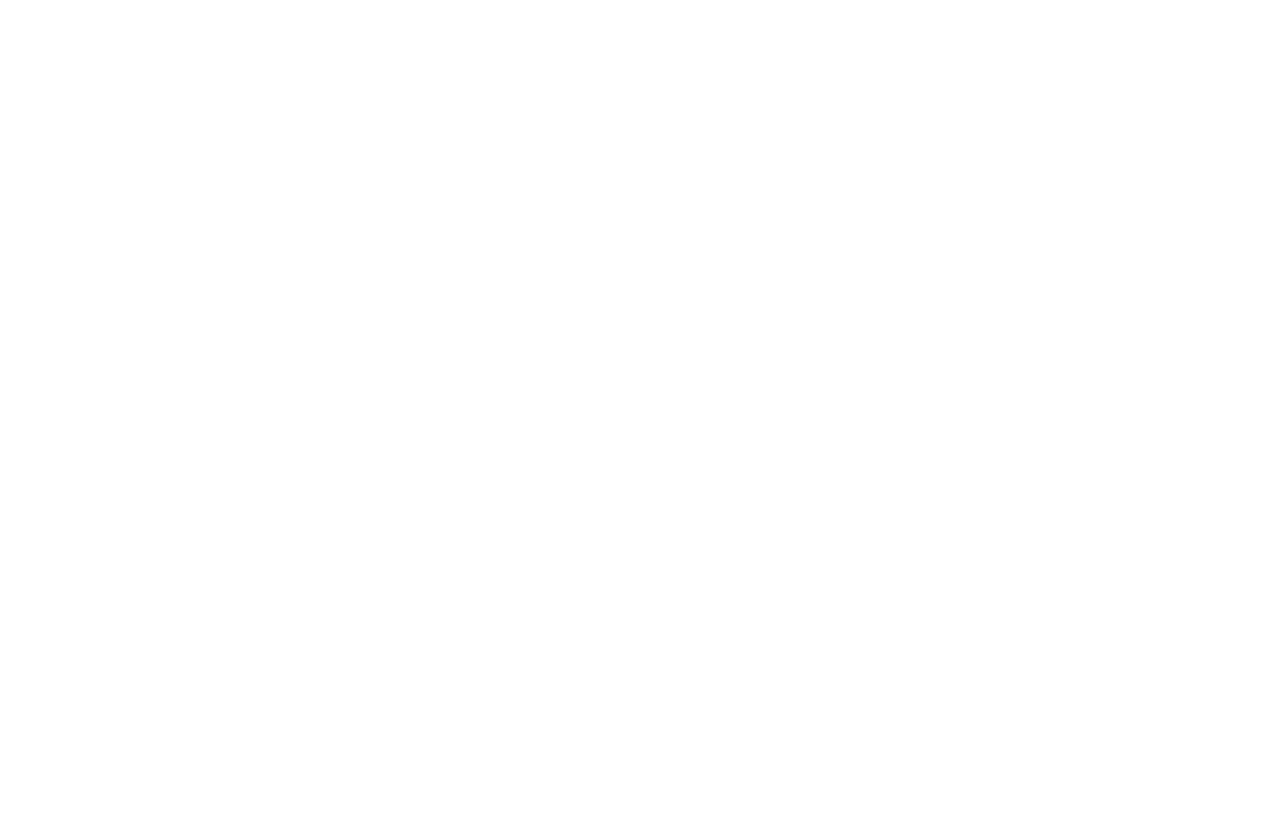
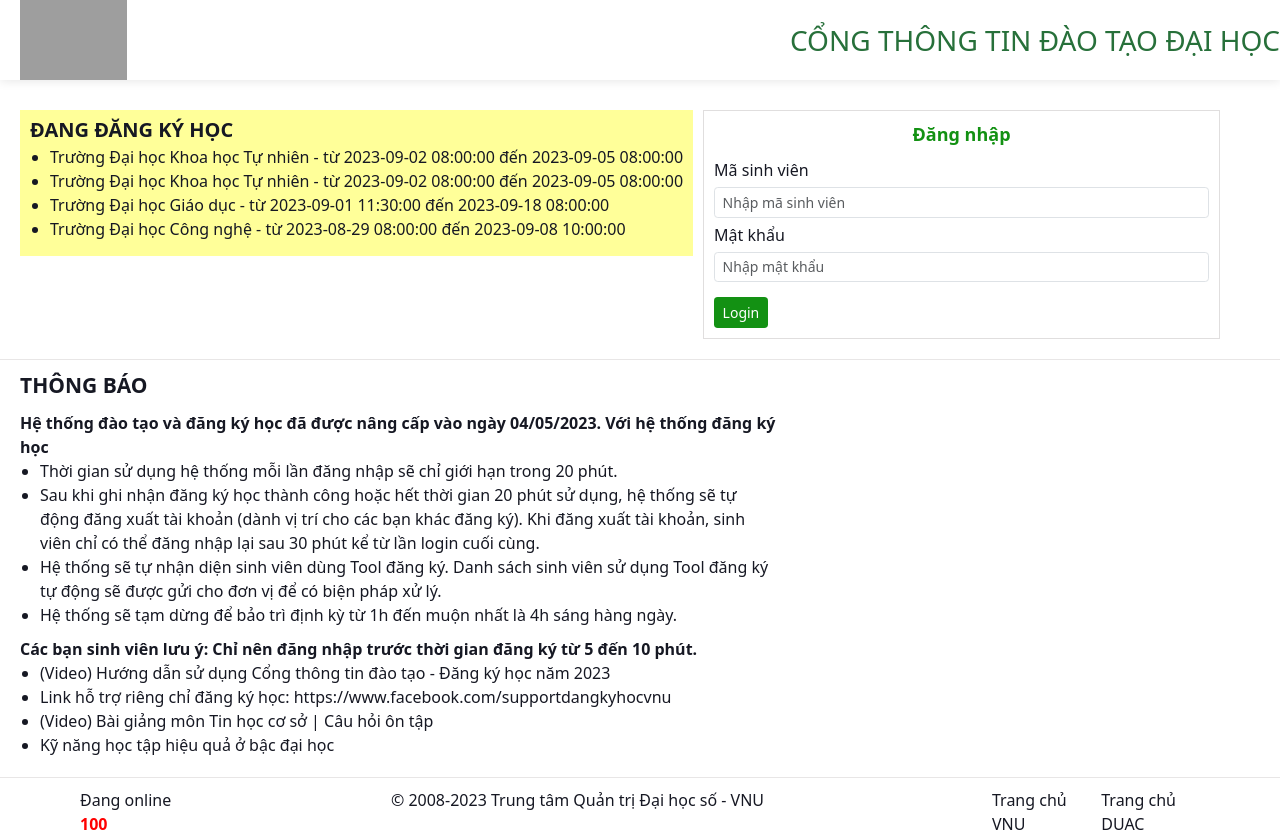
Before and after one commit to Maduro29/dkh, a React app: page /home in a window 1280 px wide. Before the commit this address had no page. Before the commit the page ends 800 px from the top, so only its background shows below. Built offline with nearby package versions, Linux system fonts and the light colour scheme; grey boxes are pictures that could not be loaded.

Commit message:
pre-login design

```diff
--- a/package.json
+++ b/package.json
@@ -3,18 +3,19 @@
   "version": "0.1.0",
   "private": true,
   "dependencies": {
+    "@fortawesome/fontawesome-free": "^6.4.2",
     "@reduxjs/toolkit": "^1.9.1",
     "@testing-library/jest-dom": "^5.16.5",
     "@testing-library/react": "^13.4.0",
     "@testing-library/user-event": "^13.5.0",
     "axios": "^1.2.2",
-    "bootstrap": "^5.2.3",
+    "bootstrap": "^5.3.1",
     "customize-cra": "^1.0.0",
     "dayjs": "^1.11.7",
     "jwt-decode": "^3.1.2",
     "react": "^18.2.0",
     "react-app-rewired": "^2.2.1",
-    "react-bootstrap": "^2.7.0",
+    "react-bootstrap": "^2.8.0",
     "react-dom": "^18.2.0",
     "react-redux": "^7.2.9",
     "react-router-dom": "^6.6.1",
--- a/src/pages/Home/Content.js
+++ b/src/pages/Home/Content.js
@@ -1,6 +1,10 @@
 import React, { Component } from 'react';
 import logo from '../../assets/images/logo.png';
 import './Content.scss';
+import Login from './Content/Login';
+import School from './Content/School';
+import Annoucement from './Content/Announcement';
+import Footer from './Content/Footer';
 class Content extends Component {
     constructor(props) {
         super(props);
@@ -13,24 +17,18 @@ class Content extends Component {
                 <div className='content-content'>
                     <div className='content-first'>
                         <div className='content-school'>
-                            <div className='content-school-title'>ĐANG ĐĂNG KÝ HỌC</div>
-                            <div className='content-school-list'>
-                                <ul className='school-list'>
-                                    <li className='school'>Trường Đại học Khoa học Tự nhiên - từ 2023-09-02 08:00:00 đến 2023-09-05 08:00:00
-                                    </li>
-                                    <li className='school'>Trường Đại học Khoa học Tự nhiên - từ 2023-09-02 08:00:00 đến 2023-09-05 08:00:00
-                                    </li>
-                                    <li className='school'>Trường Đại học Giáo dục - từ 2023-09-01 11:30:00 đến 2023-09-18 08:00:00</li>
-                                    <li className='school'>Trường Đại học Công nghệ - từ 2023-08-29 08:00:00 đến 2023-09-08 10:00:00</li>
-                                </ul>
-                            </div>
+                            <School />
                         </div>
                         <div className='content-login'>
-
+                            <Login />
                         </div>
                     </div>
-                    <div className='content-second'></div>
-                    <div className='content-footer'></div>
+                    <div className='content-second'>
+                        <Annoucement />
+                    </div>
+                    <div className='content-footer'>
+                        <Footer />
+                    </div>
                 </div>
             </div>
         );
--- a/src/pages/Home/Content.scss
+++ b/src/pages/Home/Content.scss
@@ -0,0 +1,13 @@
+.content-container {
+    .content-content {
+        .content-first {
+            display: flex;
+            padding: 30px 60px 0 20px;
+            gap: 10px;
+
+            .content-login {
+                flex: 1;
+            }
+        }
+    }
+}
--- /dev/null
+++ b/src/pages/Home/Content/Announcement.js
@@ -0,0 +1,44 @@
+import React, { Component } from 'react';
+import './Announcement.scss';
+class Announcement extends Component {
+    constructor(props) {
+        super(props);
+        this.state = {};
+    }
+
+    render() {
+        return (
+            <div className='announce-container'>
+                <div className='announce-content'>
+                    <div className='announce-title'><b>THÔNG BÁO</b></div>
+                    <div className='announce-first'>
+                        <div className='announce-first-title'><b>Hệ thống đào tạo và đăng ký học đã được nâng cấp vào ngày 04/05/2023. Với hệ thống đăng ký học</b></div>
+                        <div className='announce-first-content'>
+                            <ul className='announce-first-list'>
+                                <li className='announce-first-item'>Thời gian sử dụng hệ thống mỗi lần đăng nhập sẽ chỉ giới hạn trong 20 phút.
+                                </li>
+                                <li className='announce-first-item'>Sau khi ghi nhận đăng ký học thành công hoặc hết thời gian 20 phút sử dụng, hệ thống sẽ tự động đăng xuất tài khoản (dành vị trí cho các bạn khác đăng ký). Khi đăng xuất tài khoản, sinh viên chỉ có thể đăng nhập lại sau 30 phút kể từ lần login cuối cùng. </li>
+                                <li className='announce-first-item'>Hệ thống sẽ tự nhận diện sinh viên dùng Tool đăng ký. Danh sách sinh viên sử dụng Tool đăng ký tự động sẽ được gửi cho đơn vị để có biện pháp xử lý. </li>
+                                <li className='announce-first-item'>Hệ thống sẽ tạm dừng để bảo trì định kỳ từ 1h đến muộn nhất là 4h sáng hàng ngày.</li>
+                            </ul>
+                        </div>
+                    </div>
+                    <div className='announce-second'>
+                        <div className='announce-second-title'><b>Các bạn sinh viên lưu ý: Chỉ nên đăng nhập trước thời gian đăng ký từ 5 đến 10 phút.</b></div>
+                        <div className='announce-second-content'>
+                            <ul className='announce-second-list'>
+                                <li className='announce-second-item'>(Video) Hướng dẫn sử dụng Cổng thông tin đào tạo - Đăng ký học năm 2023
+                                </li>
+                                <li className='announce-second-item'>Link hỗ trợ riêng chỉ đăng ký học: https://www.facebook.com/supportdangkyhocvnu </li>
+                                <li className='announce-second-item'>(Video) Bài giảng môn Tin học cơ sở  | Câu hỏi ôn tập </li>
+                                <li className='announce-second-item'>Kỹ năng học tập hiệu quả ở bậc đại học </li>
+                            </ul>
+                        </div>
+                    </div>
+                </div>
+            </div>
+        );
+    }
+}
+
+export default Announcement;
--- /dev/null
+++ b/src/pages/Home/Content/Announcement.scss
@@ -0,0 +1,16 @@
+.announce-container {
+    padding-left: 20px;
+    margin-top: 20px;
+    border-top: 1px solid rgba(182, 177, 177, 0.322);
+
+    .announce-content {
+        width: 60%;
+
+        .announce-title {
+            font-size: 21px;
+            margin: 10px 0;
+        }
+    }
+
+
+}
--- /dev/null
+++ b/src/pages/Home/Content/Footer.js
@@ -0,0 +1,32 @@
+import React, { Component } from 'react';
+import './Footer.scss';
+class Footer extends Component {
+    constructor(props) {
+        super(props);
+        this.state = {};
+    }
+
+    render() {
+        return (
+            <div className='footer-container'>
+                <div className='footer-content'>
+                    <div className='footer-content-first'>
+                        <div className='footer-online'>
+                            <div className='footer-text'>Đang online</div>
+                            <div className='footer-count'><b>100</b></div>
+                        </div>
+                        <div className='footer-info'>
+                            <div className='footer-info-text'>© 2008-2023 Trung tâm Quản trị Đại học số - VNU</div>
+                        </div>
+                    </div>
+                    <div className='footer-content-second'>
+                        <div className='footer-link'>Trang chủ VNU</div>
+                        <div className='footer-link'>Trang chủ DUAC</div>
+                    </div>
+                </div>
+            </div>
+        );
+    }
+}
+
+export default Footer;
--- /dev/null
+++ b/src/pages/Home/Content/Footer.scss
@@ -0,0 +1,29 @@
+.footer-container {
+    padding-left: 20px;
+    margin-top: 20px;
+    border-top: 1px solid rgba(182, 177, 177, 0.322);
+    padding-top: 10px;
+
+    .footer-content {
+        display: flex;
+        padding: 0 60px;
+        justify-content: space-between;
+        gap: 50px;
+
+        .footer-content-first {
+            display: flex;
+            width: 60%;
+            justify-content: space-between;
+
+            .footer-count {
+                color: red;
+            }
+        }
+
+        .footer-content-second {
+            width: 20%;
+            display: flex;
+            justify-content: space-between;
+        }
+    }
+}
--- /dev/null
+++ b/src/pages/Home/Content/Login.js
@@ -0,0 +1,35 @@
+import React, { Component } from 'react';
+import './Login.scss';
+class Login extends Component {
+    constructor(props) {
+        super(props);
+        this.state = {};
+    }
+
+    render() {
+        return (
+            <div className='login-container'>
+                <div className='login-content'>
+                    <div className='login-content-first row'>
+                        <div className='col-12 text-center form-title'>
+                            <span className='form-title-text'><b>Đăng nhập</b></span>
+                        </div>
+                        <div className='form-group'>
+                            <label>Mã sinh viên</label>
+                            <input type='text' className='form-control login-input' placeholder='Nhập mã sinh viên' />
+                        </div>
+                        <div className='form-group'>
+                            <label>Mật khẩu</label>
+                            <input type='password' className='form-control login-input' placeholder='Nhập mật khẩu' />
+                        </div>
+                        <div className='col-12'>
+                            <button className='btn-login btn'>Login</button>
+                        </div>
+                    </div>
+                </div>
+            </div>
+        );
+    }
+}
+
+export default Login;
--- /dev/null
+++ b/src/pages/Home/Content/Login.scss
@@ -0,0 +1,37 @@
+.login-container {
+    border-radius: 5px;
+    display: flex;
+    justify-content: center;
+
+    .login-content {
+        border: 1px solid rgba(134, 129, 129, 0.259);
+        padding: 10px;
+
+        .login-content-first {
+            .form-title {
+                font-weight: 600px;
+                color: rgb(19, 145, 19);
+                width: 100%;
+                font-size: 18px;
+                margin-bottom: 10px;
+
+                .form-title-text {
+                    padding: 0 0;
+                    width: 100%;
+                }
+            }
+
+            .login-input {
+                font-size: 14px;
+                margin: 5px 0;
+            }
+
+            .btn-login {
+                background-color: rgb(19, 145, 19);
+                color: white;
+                font-size: 14px;
+                margin-top: 10px;
+            }
+        }
+    }
+}
--- /dev/null
+++ b/src/pages/Home/Content/School.js
@@ -0,0 +1,30 @@
+import React, { Component } from 'react';
+import './School.scss';
+class School extends Component {
+    constructor(props) {
+        super(props);
+        this.state = {};
+    }
+
+    render() {
+        return (
+            <div className='school-container'>
+                <div className='school-content'>
+                    <div className='school-content-title'>ĐANG ĐĂNG KÝ HỌC</div>
+                    <div className='school-content-list'>
+                        <ul className='school-list'>
+                            <li className='school'>Trường Đại học Khoa học Tự nhiên - từ 2023-09-02 08:00:00 đến 2023-09-05 08:00:00
+                            </li>
+                            <li className='school'>Trường Đại học Khoa học Tự nhiên - từ 2023-09-02 08:00:00 đến 2023-09-05 08:00:00
+                            </li>
+                            <li className='school'>Trường Đại học Giáo dục - từ 2023-09-01 11:30:00 đến 2023-09-18 08:00:00</li>
+                            <li className='school'>Trường Đại học Công nghệ - từ 2023-08-29 08:00:00 đến 2023-09-08 10:00:00</li>
+                        </ul>
+                    </div>
+                </div>
+            </div>
+        );
+    }
+}
+
+export default School;
--- /dev/null
+++ b/src/pages/Home/Content/School.scss
@@ -0,0 +1,14 @@
+.school-container {
+    display: flex;
+    justify-content: center;
+    background-color: #ffff99;
+
+    .school-content {
+        padding: 5px 10px;
+
+        .school-content-title {
+            font-weight: 600;
+            font-size: 20px;
+        }
+    }
+}
--- a/src/pages/Home/Header.scss
+++ b/src/pages/Home/Header.scss
@@ -13,6 +13,7 @@
             background: url('../../assets/images/logo.png');
             background-size: contain;
             background-repeat: no-repeat;
+            cursor: pointer;
         }
 
         .header-text {
--- /dev/null
+++ b/src/pages/InPage/Header.js
@@ -0,0 +1,32 @@
+import React, { Component } from 'react';
+import logo from '../../assets/images/logo.png';
+import './Header.scss';
+class Header extends Component {
+    constructor(props) {
+        super(props);
+        this.state = {};
+    }
+
+    render() {
+        return (
+            <div className='header-container'>
+                <div className='header-content'>
+                    <div className='header-content-first'>
+                        <div className='header-logo'></div>
+                        <span className='header-text'>CỔNG THÔNG TIN ĐÀO TẠO ĐẠI HỌC</span>
+                    </div>
+                    <div className='header-content-second'>
+                        <div className='header-user'>
+                            Chào mừng: &nbsp;
+                            <div className='header-user-name'>Trần Mạnh Dũng</div>&nbsp; - &nbsp;
+                            <div className='header-user-id'><b>21020119</b></div> &nbsp;- &nbsp;
+                            <div className='header-user-logout'>Logout</div>
+                        </div>
+                    </div>
+                </div>
+            </div>
+        );
+    }
+}
+
+export default Header;
--- /dev/null
+++ b/src/pages/InPage/Header.scss
@@ -0,0 +1,44 @@
+.header-container {
+    box-shadow: 0 1px 10px rgba(0, 0, 0, .1);
+
+    .header-content {
+        display: flex;
+        align-items: center;
+        height: 80px;
+        margin-left: 20px;
+        justify-content: space-between;
+
+        .header-content-first {
+            width: 60%;
+            height: 100%;
+            display: flex;
+            align-items: center;
+
+            .header-logo {
+                width: 300px;
+                height: 100%;
+                background: url('../../assets/images/logo.png');
+                background-size: contain;
+                background-repeat: no-repeat;
+                cursor: pointer;
+            }
+
+            .header-text {
+                color: #27703A;
+                font-size: 28px;
+            }
+        }
+
+        .header-content-second {
+            padding-right: 40px;
+
+            .header-user {
+                display: flex;
+                background-color: #1cb445;
+                color: white;
+                padding: 10px 25px;
+                border-radius: 4px;
+            }
+        }
+    }
+}
--- a/src/routes/index.js
+++ b/src/routes/index.js
@@ -1,8 +1,8 @@
-import Following from '~/pages/Following/Following';
+import Register from '~/pages/InPage/Register';
 import Home from '~/pages/Home/Home';
 const publicRoutes = [
-  { path: '/', component: Home },
-  { path: '/following', component: Following },
+  { path: '/home', component: Home },
+  { path: '/register', component: Register },
 ];
 
 //only Login to use this routes
```
Also changed, not shown: src/pages/Following/Following.js (deleted, +0 -13 lines), src/pages/InPage/Register.js (added, +20 -0 lines), src/styles/styles.scss (+7 -0 lines), 1 other file.
